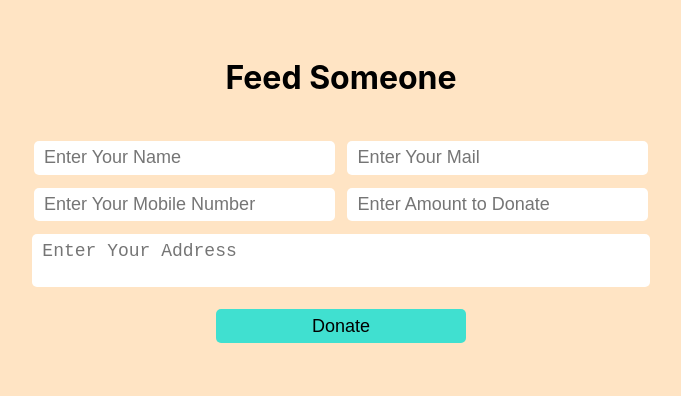
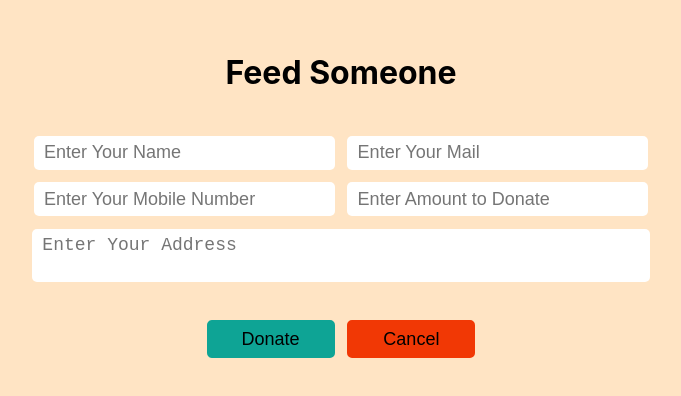
Before and after one commit to Rajeshkanth/feed-someone, a React (Create React App) app: page /#/donate in a window 1280 px wide. Shown: the part 194-590 px from the top of the page, without its empty margins (299-980 px from the left). Built offline with nearby package versions, Linux system fonts and the light colour scheme.

Commit message:
second commit

```diff
--- a/src/App.js
+++ b/src/App.js
@@ -9,6 +9,7 @@ import Donate from "./components/Donate";
 import Home from "./components/Home";
 import QRPage from "./components/QRPage";
 import Success from "./components/Success";
+import Unsuccess from "./components/Unsuccess";
 
 export const store = createContext();
 
@@ -55,6 +56,7 @@ function App() {
           <Route path="/donate" element={<Donate />}></Route>
           <Route path="/qrpage" element={<QRPage />}></Route>
           <Route path="/success" element={<Success />}></Route>
+          <Route path="/unsuccess" element={<Unsuccess />}></Route>
         </Routes>
       </Router>
     </store.Provider>
--- a/src/components/Donate.js
+++ b/src/components/Donate.js
@@ -18,7 +18,13 @@ function Donate() {
   } = useContext(store);
   const donate = (e) => {
     e.preventDefault();
-    navigate("/qrpage");
+    navigate("/success");
+  };
+  const cancel = () => {
+    navigate("/unsuccess");
+    setTimeout(() => {
+      navigate("/");
+    }, 3000);
   };
 
   return (
@@ -62,7 +68,15 @@ function Donate() {
             value={address}
             onChange={handleAddress}
           ></textarea>
-          <input type="submit" value="Donate" id="donate-btn" />
+          <div className="btn-container">
+            <input type="submit" value="Donate" id="donate-btn" />
+            <input
+              type="button"
+              value="Cancel"
+              id="cancel-btn"
+              onClick={cancel}
+            />
+          </div>
         </div>
       </form>
     </div>
--- a/src/components/Header.js
+++ b/src/components/Header.js
@@ -5,7 +5,7 @@ function Header() {
   const navigate = useNavigate();
 
   const donatePage = () => {
-    navigate("/donate");
+    navigate("/qrpage");
   };
   const scrollToSection = (id) => {
     const section = document.getElementById(id);
--- a/src/components/QRPage.js
+++ b/src/components/QRPage.js
@@ -2,7 +2,7 @@ import React from "react";
 import QRCode from "react-qr-code";
 
 function QRPage() {
-  const successURL = `http://localhost:3000/#/qrpage/success`;
+  const successURL = `https://rajeshkanth.github.io/feed-someone/#/donate`;
   return (
     <>
       <div className="qrPage">
@@ -11,7 +11,7 @@ function QRPage() {
         </div>
         <p>Thank you for considering a donation to support our cause !</p>
         <div className="qrContainer">
-          <h1>Scan here to donate directly.</h1>
+          <h1>Scan here to donate.</h1>
           <QRCode value={successURL} />
         </div>
         <div className="donation-details">
--- a/src/components/Success.js
+++ b/src/components/Success.js
@@ -1,9 +1,7 @@
 import React from "react";
 
 function Success() {
-  return <div>
-
-  </div>;
+  return <div>success</div>;
 }
 
 export default Success;
--- /dev/null
+++ b/src/components/Unsuccess.js
@@ -0,0 +1,24 @@
+import React, { useEffect, useState } from "react";
+
+function Unsuccess() {
+  const [sec, setSec] = useState(3);
+
+  useEffect(() => {
+    setTimeout(() => {
+      if (sec !== 0) {
+        setSec(sec - 1);
+      }
+    }, 1000);
+  }, [sec]);
+
+  return (
+    <div className="unsuccess">
+      <p>
+        Donation process has been cancelled. Your donation was not processed.
+        <p>You will be redirecting to the home page in {sec} seconds.</p>
+      </p>
+    </div>
+  );
+}
+
+export default Unsuccess;
--- a/src/index.css
+++ b/src/index.css
@@ -170,13 +170,35 @@ textarea {
   border: none;
   box-sizing: border-box;
 }
+.btn-container {
+  display: flex;
+}
 #donate-btn {
-  margin: 1rem auto !important;
-  width: 40%;
+  margin-top: 2rem;
+  width: 10vw;
   text-align: center;
-  background-color: turquoise;
+  background-color: rgb(14, 164, 149);
   cursor: pointer;
-  border: 2px;
+  border: 2px solid rgb(14, 164, 149);
+  transition: all 0.3s ease;
+  box-sizing: border-box;
+}
+#donate-btn:hover {
+  background-color: azure;
+  color: rgb(14, 164, 149);
+  box-sizing: border-box;
+}
+#cancel-btn {
+  margin-top: 2rem;
+  width: 10vw;
+  text-align: center;
+  background-color: rgb(241, 56, 5);
+  cursor: pointer;
+  border: 2px solid rgb(241, 56, 5);
+}
+#cancel-btn:hover {
+  background-color: azure;
+  color: rgb(241, 56, 5);
 }
 
 .qrPage {
@@ -208,3 +230,14 @@ textarea {
   text-align: start;
   align-items: start;
 }
+.unsuccess {
+  background-color: rgb(228, 204, 174);
+  padding: 1px;
+  position: fixed;
+  height: 100vh;
+  width: 100vw;
+  display: flex;
+  justify-content: center;
+  align-items: self-start;
+  font-weight: 700;
+}
```
Also changed, not shown: package.json (+7 -0 lines), 1 other file (tests, documents, lock files or other folders).
